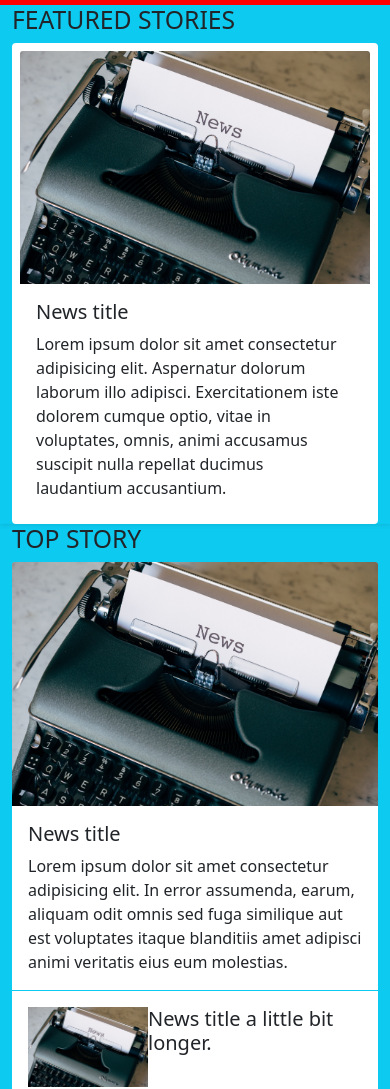
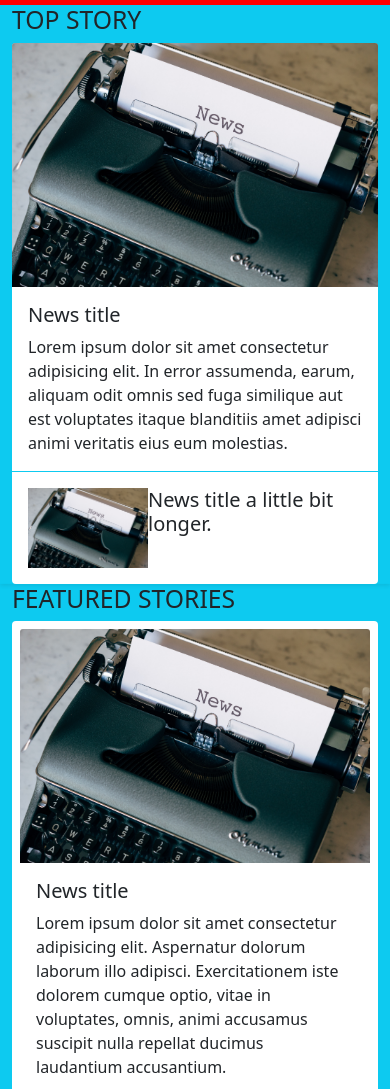
Before and after one commit to mattndross/newsweek-challenge, a plain HTML site: page index.html in a window 390 px wide. Shown: the part 51-1140 px from the top of the page. Drawn offline with nearby package versions, Linux system fonts and the light colour scheme.

Commit message:
fix the order of the cards for mobiles

```diff
--- a/index.html
+++ b/index.html
@@ -41,25 +41,11 @@
   <div class="container">
     <div class="row">
 
-      <!-- dos columnas principales -->
+      <!-- dos columnas principales a partir de 992px-->
       <div class="col-lg-8 main-content">
-        <div class="row">
+        <div class="row flex-row-reverse">
 
-          <!-- izquierda-->
-          <div class="col-md-6 m-0 shadow-sm">
-            <h2>FEATURED STORIES</h2>
-            <div class="card border-0 p-2 m-0">
-              <img src="/images/markus-winkler-k_Am9hKISLM-unsplash.jpg" class="card-img-top" alt="...">
-              <div class="card-body">
-                <h5 class="card-title">News title</h5>
-                <p class="card-text">Lorem ipsum dolor sit amet consectetur adipisicing elit. Aspernatur dolorum laborum
-                  illo adipisci. Exercitationem iste dolorem cumque optio, vitae in voluptates, omnis, animi accusamus
-                  suscipit nulla repellat ducimus laudantium accusantium.</p>
-              </div>
-            </div>
-          </div>
-
-          <!-- derecha -->
+          <!-- derecha a partir de 768px -->
           <div class="col-md-6 shadow-sm">
             <h2>TOP STORY</h2>
             <div class="card border-0">
@@ -78,10 +64,24 @@
             </div>
           </div>
 
+          <!-- izquierda a partir de 748px-->
+          <div class="col-md-6 m-0 shadow-sm">
+            <h2>FEATURED STORIES</h2>
+            <div class="card border-0 p-2 m-0">
+              <img src="/images/markus-winkler-k_Am9hKISLM-unsplash.jpg" class="card-img-top" alt="...">
+              <div class="card-body">
+                <h5 class="card-title">News title</h5>
+                <p class="card-text">Lorem ipsum dolor sit amet consectetur adipisicing elit. Aspernatur dolorum laborum
+                  illo adipisci. Exercitationem iste dolorem cumque optio, vitae in voluptates, omnis, animi accusamus
+                  suscipit nulla repellat ducimus laudantium accusantium.</p>
+              </div>
+            </div>
+          </div>
+
         </div>
       </div>
 
-      <!-- side bar -->
+      <!-- side bar a partir de 992px -->
       <div class="col-lg-4 side-bar shadow-sm">
         <h2>THE DEBATE</h2>
         <div class="card border-0 ">
```
